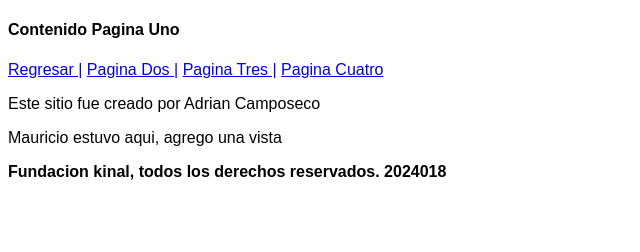
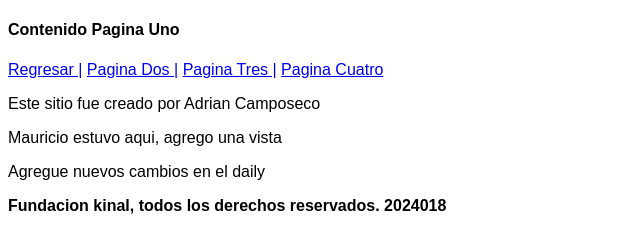
Before and after one commit to AndyAjiatas07/proyecto_1, a plain HTML site: page pages/page_one.html in a window 1280 px wide. Shown: the whole page, without its empty margins (0-640 px from the left). Drawn offline with Linux system fonts and the light colour scheme; files that its build step writes are made by us from their sources.

```diff
--- a/pages/page_one.html
+++ b/pages/page_one.html
@@ -24,6 +24,7 @@
         </section>
         <section>
             <p>Mauricio estuvo aqui, agrego una vista</p>
+            <p>Agregue nuevos cambios en el daily</p>
         </section>
     </main>
     <footer>
```
